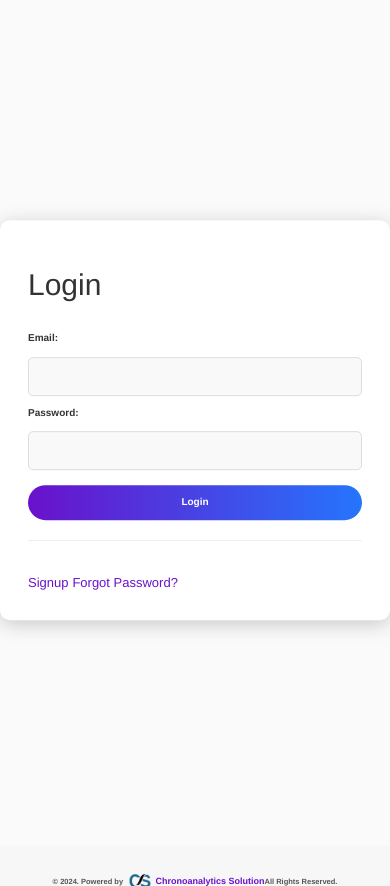
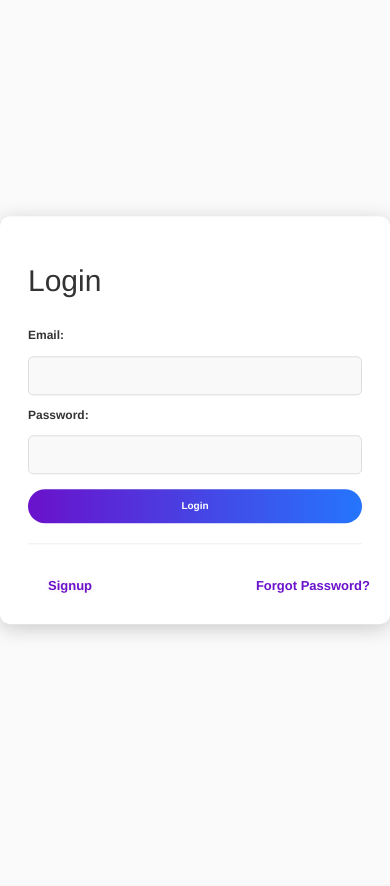
Before and after one commit to teim-projects/lms, a Django app: page / in a window 390 px wide. Shown: the part 67-953 px from the top of the page. Run offline with Django 5.2, Linux system fonts and the light colour scheme; some libraries are stand-ins or nearby versions.

Commit message:
update in login page

```diff
--- a/lms/templates/login.html
+++ b/lms/templates/login.html
@@ -39,7 +39,7 @@
         /* Input field styling */
         label {
             display: block;
-            font-size: 1rem;
+            font-size: 1.2rem;
             font-weight: bold;
             color: #333;
             margin-top: 1em;
@@ -129,7 +129,7 @@
         }
         @media screen and (max-width: 768px) {
             footer p {
-                font-size: 1.5rem;
+                font-size: 10px;
             }
             footer img {
                 height: 16px;
@@ -137,7 +137,7 @@
         }
         @media screen and (max-width: 480px) {
             footer p {
-                font-size: 0.75rem;
+                font-size: 10px;
             }
             .footer{
                 padding: 0px;
@@ -189,8 +189,8 @@
             <button type="submit">Login</button>
             <br> <hr>
             <span class="signup">
-            <a href="/signup/" >Signup</a>
-            <a href="/password-reset/" >Forgot Password?</a>
+            <a href="/signup/" style=" margin-left: 20px; text-shadow:0px 0px 6px rgba(171, 41, 41, 0.1);  font-weight: bold; "  >Signup</a>
+            <a href="/password-reset/" style="  position:absolute; right: 20px; font-weight: bold;" >Forgot Password?</a>
             </span>
 
             {% if messages %}
@@ -202,9 +202,9 @@
             {% endif %}
         </form>
     </div>
-    <footer style="background-color: #f7f7f7; padding: 20px 10px; text-align: center; font-size: 0.9rem; color: #555;" class="footer">
+    <footer style="background-color: #f7f7f7; padding: 0px 0px; text-align: center; font-size: 0.9rem; color: #555;" class="footer">
         <div class="container">
-            <p style="margin: 0; font-weight: 600;">© 2024. Powered by <img src="{% static '../static\images\logoweb.png' %}" alt="Teim Logo" style="height: 20px; vertical-align: middle;"><a href="http://www.chronoanalytics.in/" style="  text-decoration: none; " >Chronoanalytics Solution </a>All Rights Reserved.</p>
+            <p style="margin: 0; font-weight: 600;">© 2024. Powered by <img src="{% static '../static\images\logoweb.png' %}" alt="Teim Logo" style="height: 20px; vertical-align: middle;"><a href="http://www.chronoanalytics.in/" style="  text-decoration: none; " >Chronoanalytics Solution </a> All Rights Reserved.</p>
             <p style="margin: 0; font-weight: 600;">© 2024. Powered by <img src="{% static '../static\images\TeimLogo.png' %}" alt="Teim Logo" style="height: 20px; vertical-align: middle;"><a href="http://teim.in/" style="  text-decoration: none; " >Teim </a> All Rights Reserved.</p>
 
         </div>
```
